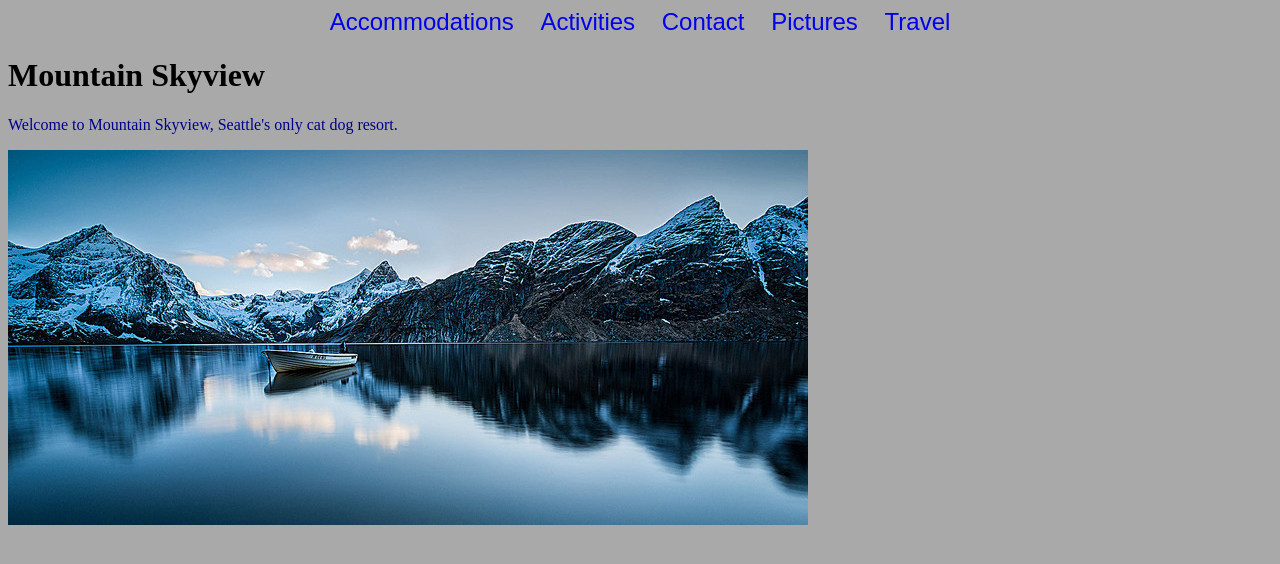
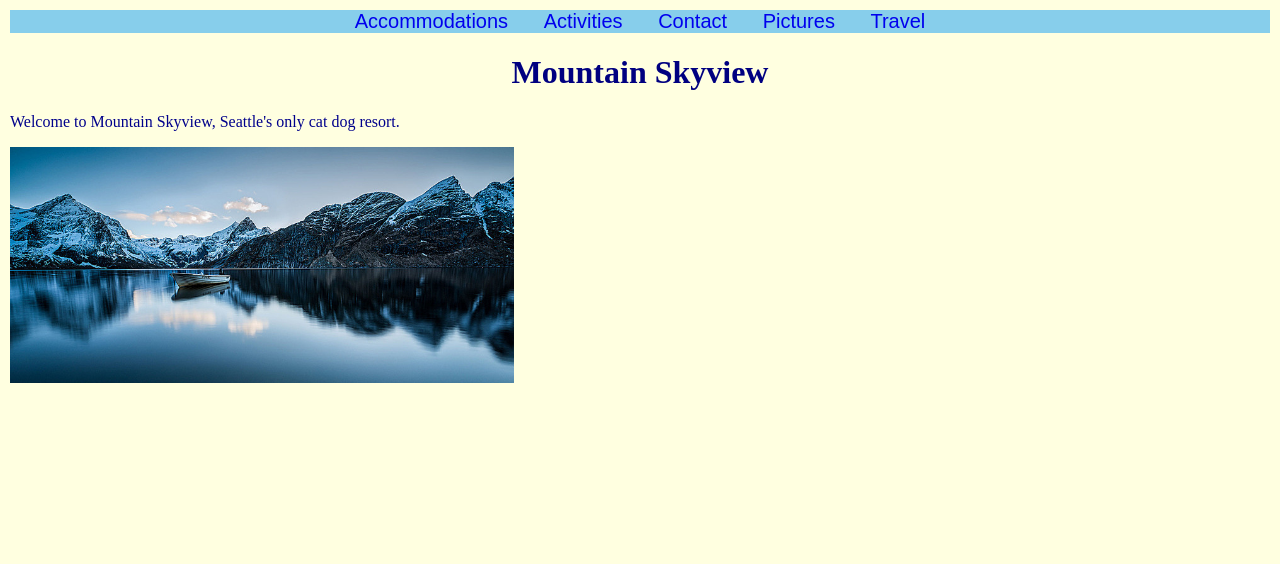
Before and after one commit to diplomapster/resort, a plain HTML site: page index.html in a window 1280 px wide. Drawn offline with Linux system fonts and the light colour scheme.

Commit message:
Modified styles to include new formatting of header and background color

```diff
--- a/css/styles.css
+++ b/css/styles.css
@@ -1,25 +1,32 @@
 header {
   text-align: center;
+  background-color: skyblue;
 
 }
 
 header a {
-  margin: 10px;
-  font-family: sans-serif;
-  font-size: 1.5em;
+  margin: 15px;
+  font-family: fantasy;
+  font-size: 1.25em;
   text-decoration: none;
 }
 
 img {
-  max-width: 80%;
+  max-width: 40%;
+  align-items: center;
 }
+h1 {
+  text-align: center;
+  color: navy;
 
+}
 h2{
   color: skyblue;
 }
 
 body {
-  background-color: darkgray;
+  background-color: lightyellow;
+  margin: 10px;
 }
 
 p {
```
